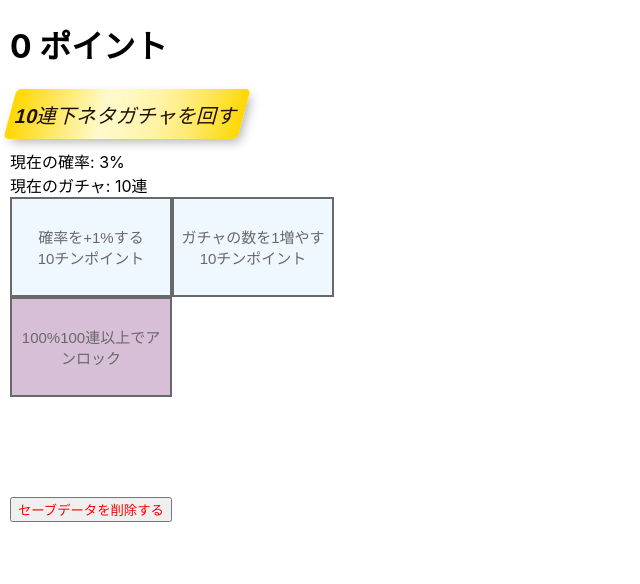
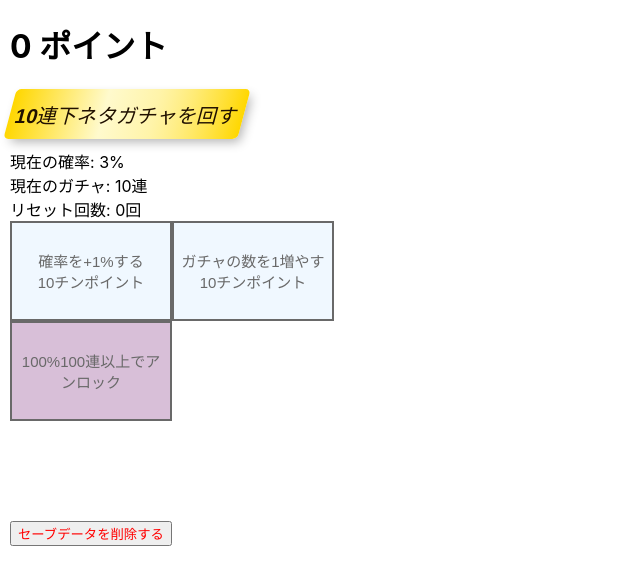
Before and after one commit to michirakara/incremental-gacha, a React (Create React App) app: page / in a window 1280 px wide. Shown: the top 584 px of the page, without its empty margins (0-640 px from the left). Built offline with nearby package versions, Linux system fonts and the light colour scheme.

Commit message:
show stats

```diff
--- a/src/App.js
+++ b/src/App.js
@@ -164,7 +164,8 @@ export default function Game(){
             </div>
             <div className="info">
                 現在の確率: {probPercent}%<br/>
-                現在のガチャ: {ren}連
+                現在のガチャ: {ren}連<br/>
+                リセット回数: {prestigeNum}回<br/>
             </div>
             <div className="upgrades">
                 <ProbUpgrade onClick={() => probUpgrade()} cost={probUpgradeCost} isEnabled={probUpgradeCost<=chinpoint}/>
```
Also changed, not shown: 7 other files (tests, documents, lock files or other folders).
